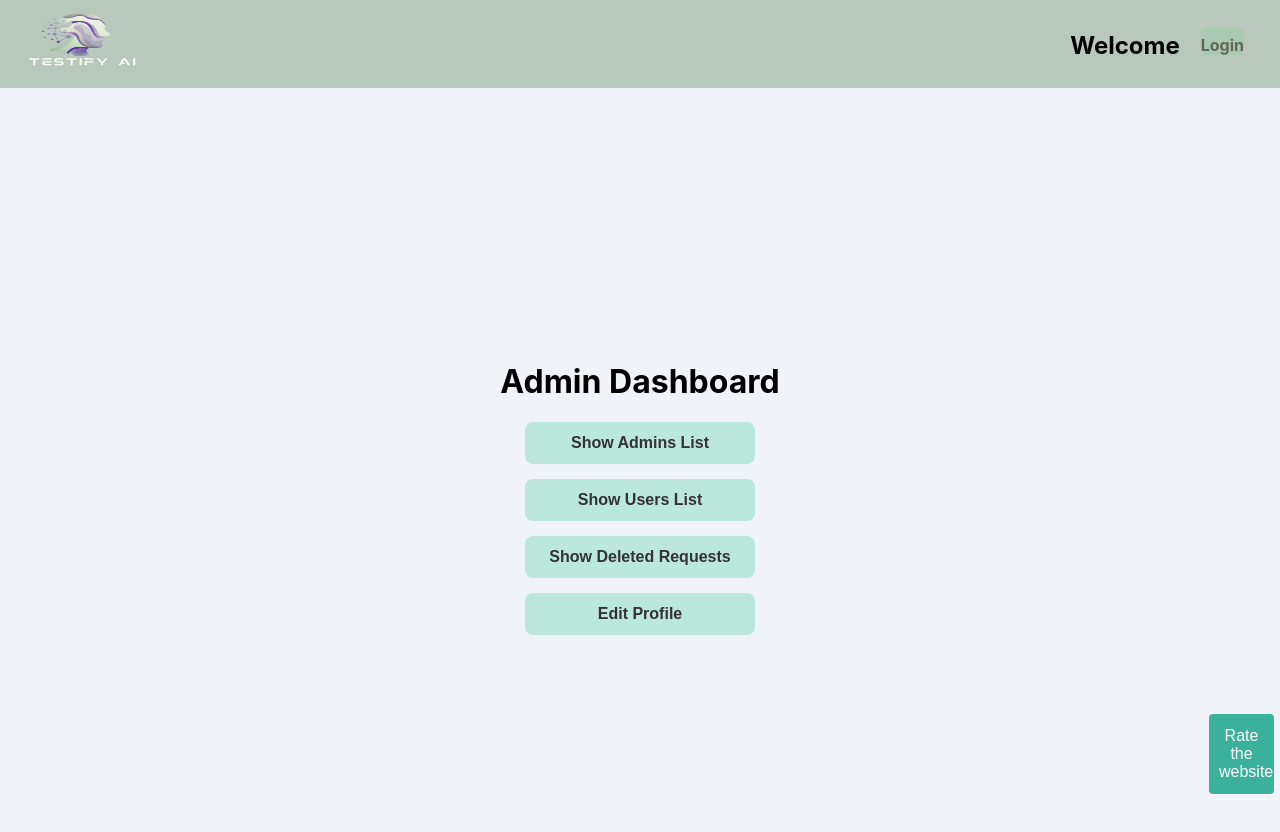
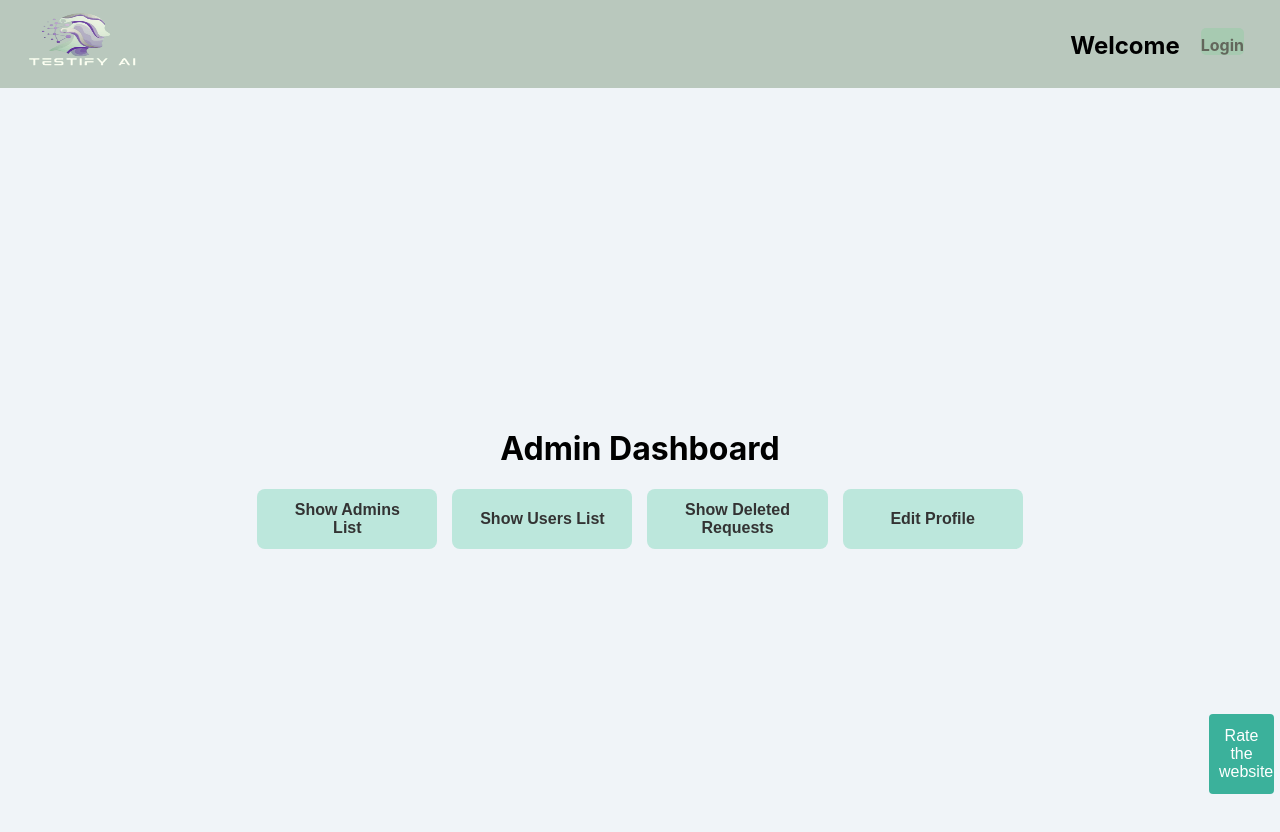
Before and after one commit to BS-PMC-2024/BS-PMC-2024-Team31, a React (Create React App) app in the folder client/: page /homepageadmin in a window 1280 px wide. Shown: the top 832 px of the page. Built offline with nearby package versions, Linux system fonts and the light colour scheme.

Commit message:
BSPMS2431-2

```diff
--- a/client/src/components/HomePageAdmin/styles.module.css
+++ b/client/src/components/HomePageAdmin/styles.module.css
@@ -43,6 +43,7 @@
 .table tbody tr:nth-child(odd) {
   background-color: #ffffff;
 }
+
 .container {
   display: flex;
   flex-direction: column;
@@ -54,8 +55,10 @@
 
 .buttons {
   display: flex;
-  flex-direction: column;
+  flex-direction: row; /* Align buttons horizontally */
   gap: 15px; /* Space between buttons */
+  justify-content: center; /* Center align buttons horizontally */
+  margin-bottom: 20px; /* Space below the button container */
 }
 
 .button {
```
